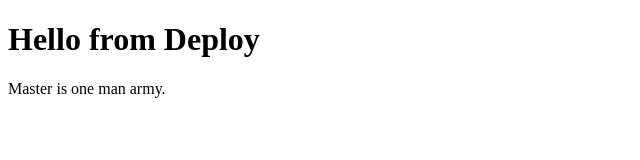
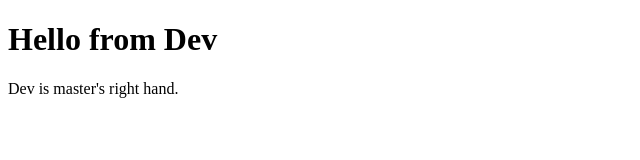
Before and after one commit to mislam933/github-actions, a plain HTML site: page index.html in a window 1280 px wide. Shown: the whole page, without its empty margins (0-640 px from the left). Drawn offline with Linux system fonts and the light colour scheme.

Commit message:
add for dev

```diff
--- a/index.html
+++ b/index.html
@@ -4,7 +4,7 @@
 	<title>This is Deploy</title>
 </head>
 <body>
-	<h1>Hello from Deploy</h1>
-	<p>Master is one man army.</p>
+	<h1>Hello from Dev</h1>
+	<p>Dev is master's right hand.</p>
 </body>
 </html>
```
